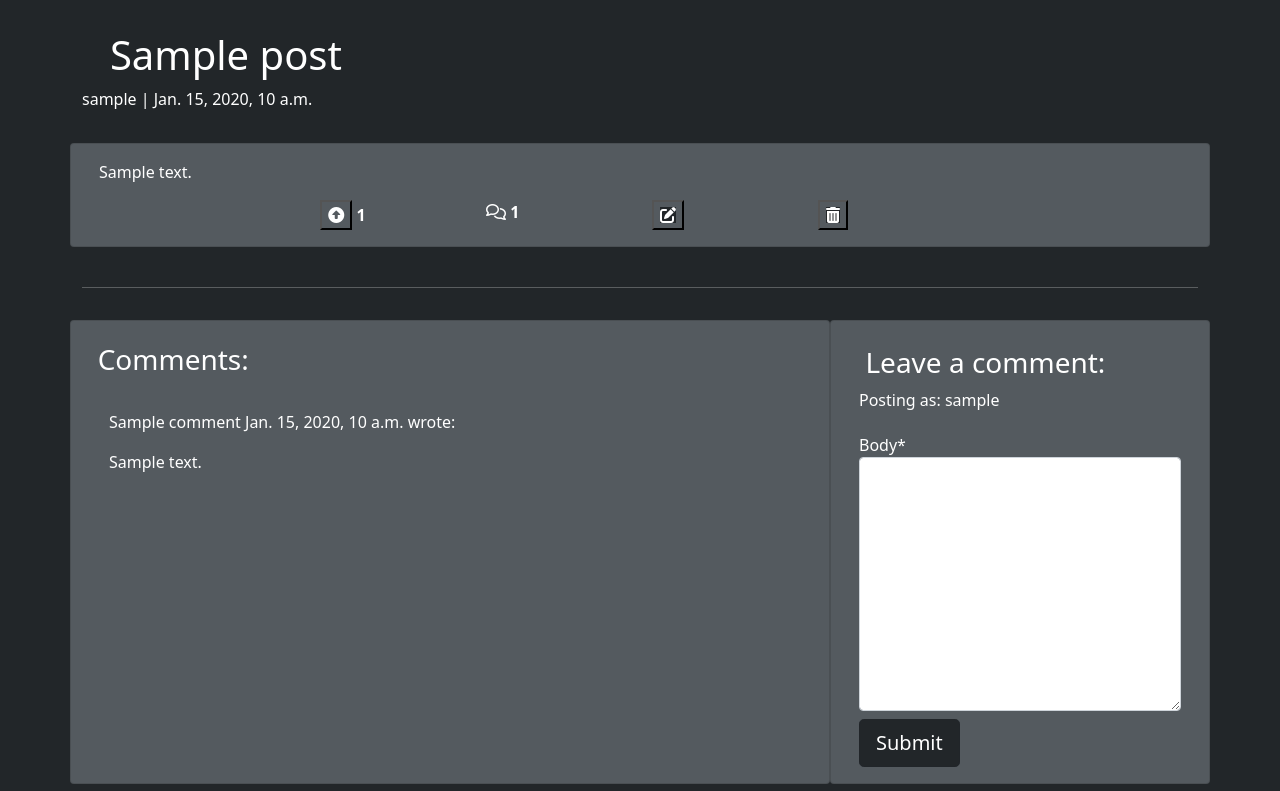
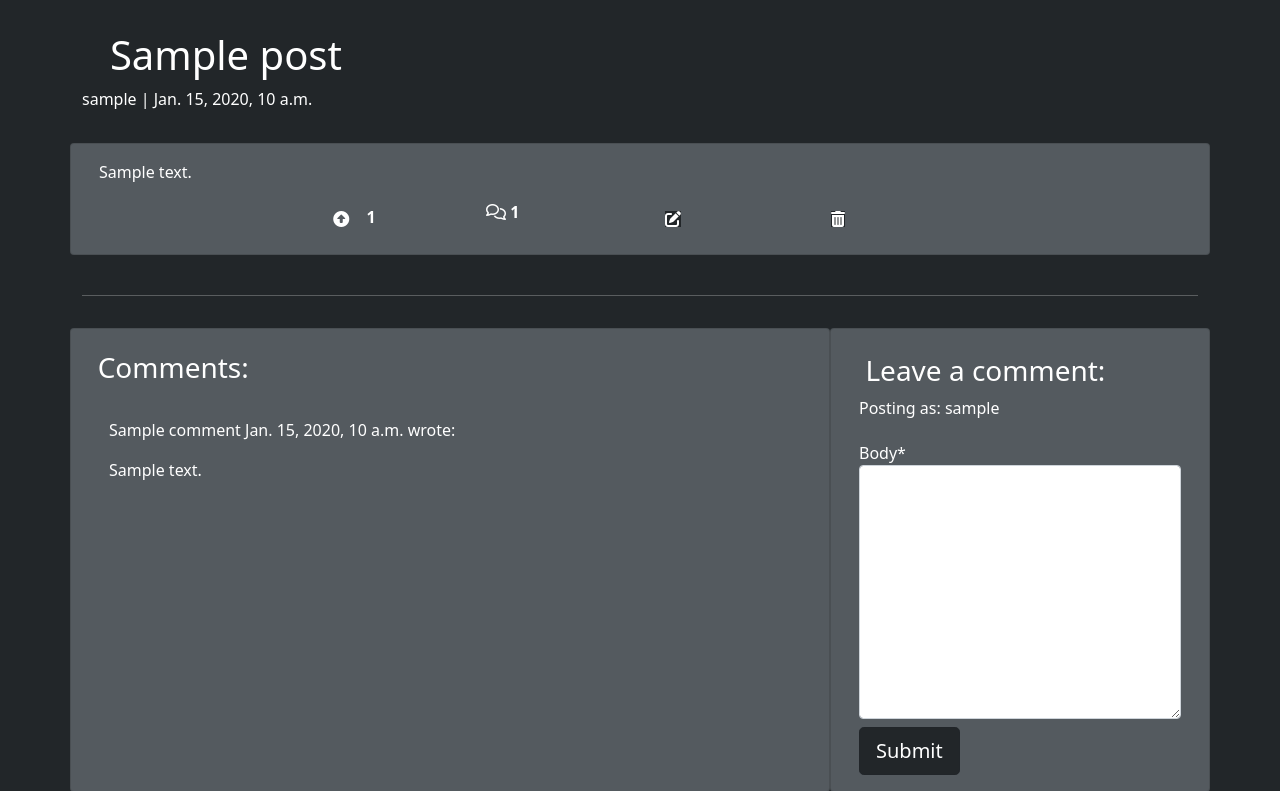
Before and after one commit to MattMurnaghan/Milestone4-MyRedditClone, a Django app: a page that uses templates/post_detail.html in a window 1280 px wide. Shown: the part 137-928 px from the top of the page. Run offline with Django 3.2, Linux system fonts and the light colour scheme; a user stored in the database is signed in; tables that the repository leaves empty hold one stand-in row (values such as "Sample post"); some libraries are stand-ins or nearby versions.

Commit message:
Add btn class to icons on post_detail.html

```diff
--- a/templates/post_detail.html
+++ b/templates/post_detail.html
@@ -39,9 +39,9 @@
                             <form class="d-inline post-card" action="{% url 'post_upvote' post.slug %}" method="POST">
                                 {% csrf_token %}
                                 {% if upvoted %}
-                                <button type="submit" name="blogpost_id" value="{{post.slug}}" class="btn-like post-card"><i class="fa-solid fa-circle-up upvote-icon"></i></button>
+                                <button type="submit" name="blogpost_id" value="{{post.slug}}" class="btn btn-like post-card"><i class="fa-solid fa-circle-up upvote-icon"></i></button>
                                 {% else %}
-                                <button type="submit" name="blogpost_id" value="{{post.slug}}" class="btn-like post-card"><i class="fa-regular fa-circle-up upvote-icon"></i></button>
+                                <button type="submit" name="blogpost_id" value="{{post.slug}}" class="btn btn-like post-card"><i class="fa-regular fa-circle-up upvote-icon"></i></button>
                                 {% endif %}
                             </form>
                             {% else %}
@@ -63,7 +63,7 @@
                         {% if user == post.author %}
                                 <form class="d-inline post-card" action="{% url 'update_post' post.title %}" method="GET">
                                     {% csrf_token %}
-                                    <button type="submit" name="blogpost_id" value="{{post.title}" class="btn-like post-card"><i class="fa-solid fa-pen-to-square"></i></button>
+                                    <button type="submit" name="blogpost_id" value="{{post.title}" class="btn btn-like post-card"><i class="fa-solid fa-pen-to-square"></i></button>
                                 </form>
                         {% endif %}
                         {% endif %}
@@ -73,7 +73,7 @@
                         {% if user == post.author %}
                             <form class="d-inline post-card" action="{% url 'delete_post' post.slug %}" method="POST">
                                 {% csrf_token %}
-                                <button type="submit" name="blogpost_id" value="{{post.slug}}" class="btn-like post-card"><i class="fa-solid fa-trash-can"></i></button>
+                                <button type="submit" name="blogpost_id" value="{{post.slug}}" class="btn btn-like post-card"><i class="fa-solid fa-trash-can"></i></button>
                         {% endif %}
                         {% endif %}
                             </form>
```
Also changed, not shown: README.md, 4 other files.
